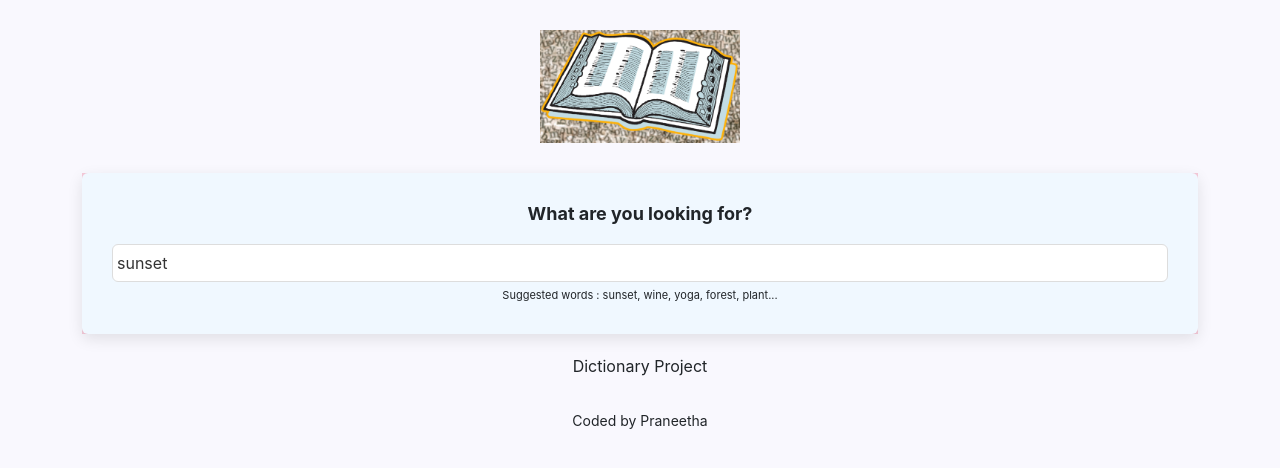
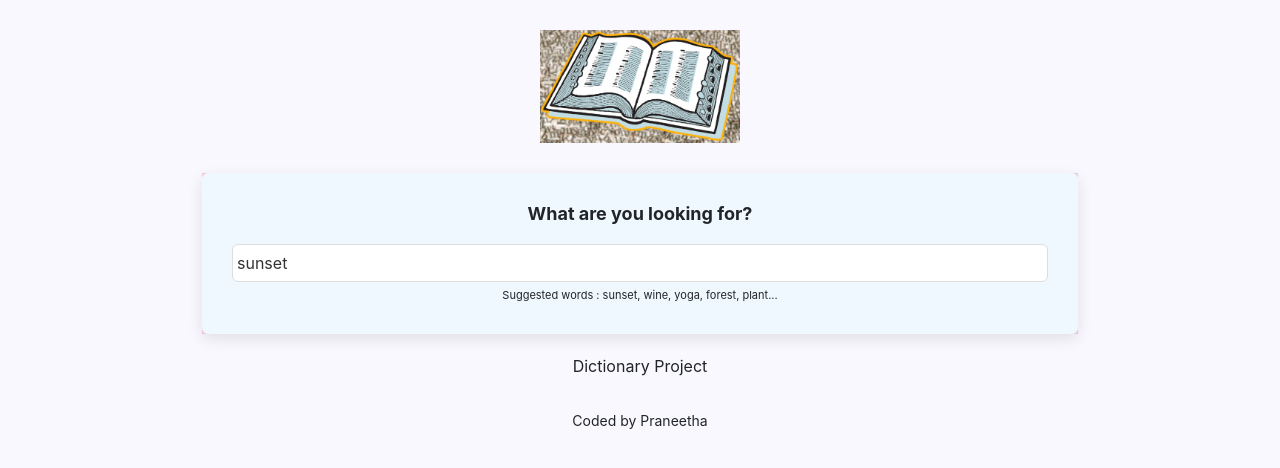
Before and after one commit to NeetuKV/dictionary-project, a React (Create React App) app: page / in a window 1280 px wide. Shown: the top 468 px of the page. Built offline with nearby package versions, Linux system fonts and the light colour scheme; no server answers.

Commit message:
css changes

```diff
--- a/src/App.css
+++ b/src/App.css
@@ -3,6 +3,10 @@ body {
 }
 a {
   background: #9670f4;
+}
+.App {
+  max-width: 900px;
+  margin: 0 auto;
 }
 .App-logo {
   max-width: 200px;
--- a/src/Dictionary.js
+++ b/src/Dictionary.js
@@ -12,6 +12,8 @@ export default function Dictionary(props) {
   function search() {
     let apiURL = `https://api.dictionaryapi.dev/api/v2/entries/en_US/${keyWord}`;
     axios.get(apiURL).then(handleResponse);
+    let pexelApiKey =
+      " Q4MMFsOMnY6ZxeFvxwdRmDeVaI4wcpO5zMYI4u3VDpgNlEUIitNsiI05";
   }
   function handlesubmit(response) {
     setResults(response.data[0]);
```
